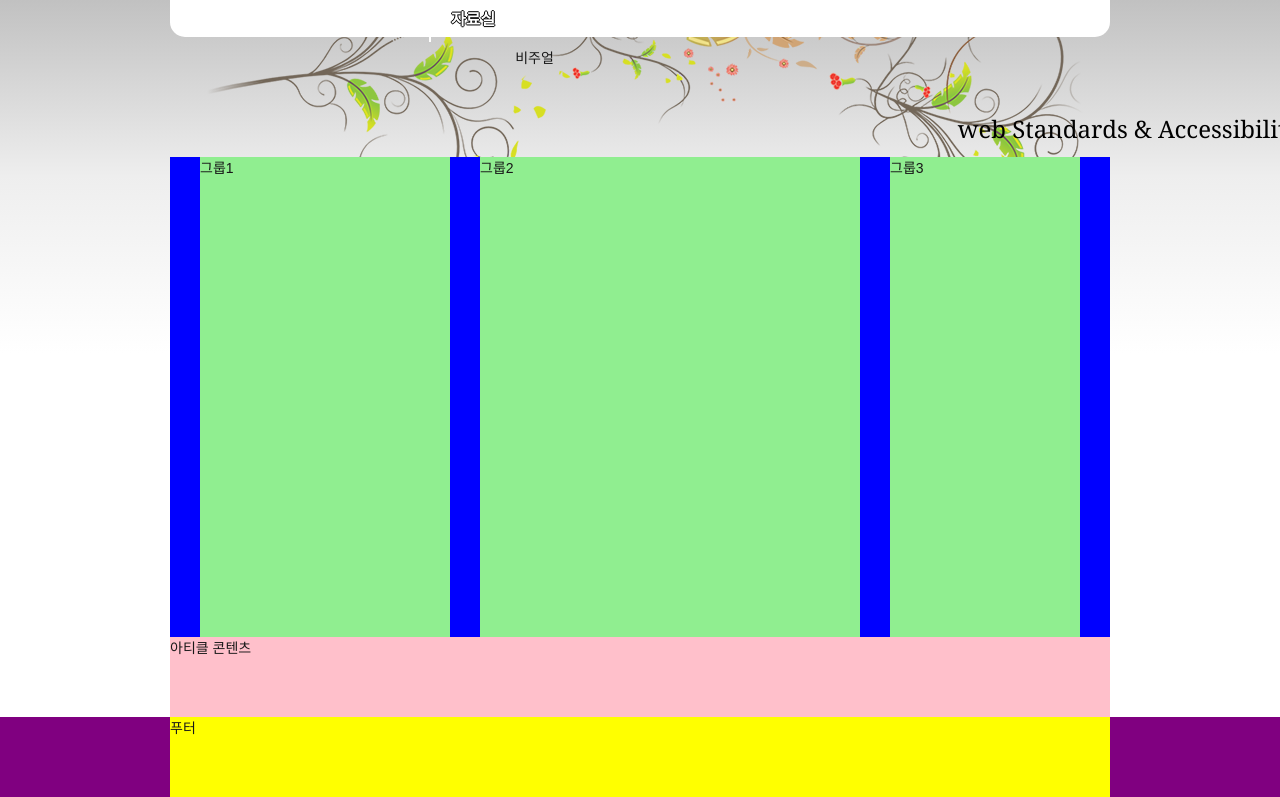
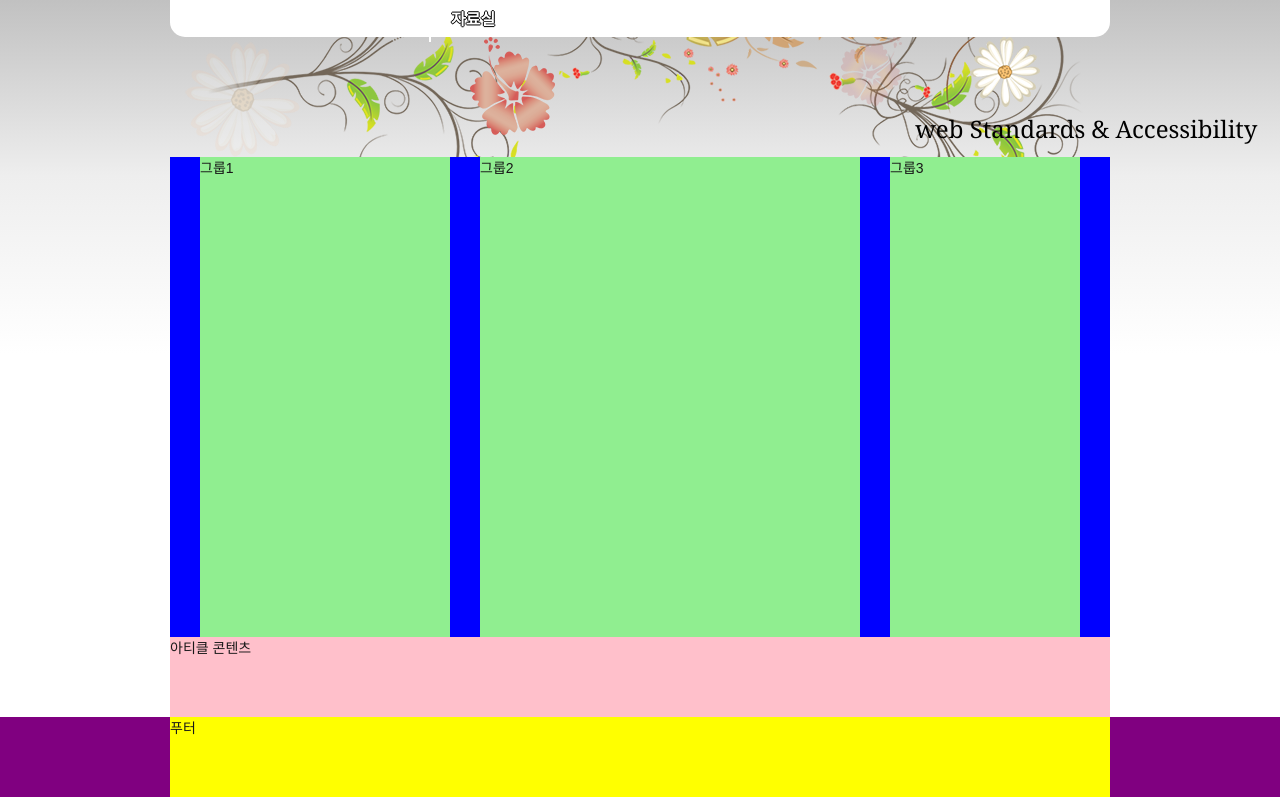
Before and after one commit to yoninim/kpc, a plain HTML site: page main.html in a window 1280 px wide. Shown: the part 90-887 px from the top of the page. Drawn offline with Linux system fonts and the light colour scheme; a web font is replaced by a local one.

Commit message:
비주얼 배경 애니메이션 완성

```diff
--- a/css/stylesheet.css
+++ b/css/stylesheet.css
@@ -137,6 +137,14 @@ border-radius: 0 0 15px 15px;
   font-family: 'fontello';
 }
 /* 비주얼 */
+@keyframes bgAni{
+  0%{
+    opacity: 1;
+  }
+  100%{
+    opacity: 0;
+  }
+}
 @keyframes textAni{
   0%{
     color: rgba(0,0,0,0);
@@ -153,11 +161,28 @@ border-radius: 0 0 15px 15px;
 height: 120px;
 position: relative;
 }
+.visual::before, .visual::after{
+  content: '';
+  width: 100%;
+  height: 100%;
+  position: absolute;
+  top: 0;
+  left: 0;
+  z-index: -1;
+  animation: bgAni 2000ms infinite alternate;
+}
+.visual::before{
+  background: url('images/ani_flower_01.png') no-repeat 0 -10px,
+  url('images/ani_flower_02.png') no-repeat 670px 0 ;
+}
+.visual::after{
+  background: url('images/ani_flower_03.png') no-repeat 300px 0,
+  url('images/ani_flower_04.png') no-repeat 800px 0 ;
+  animation-delay: 1000ms;
+}
 .visual-text{
   font-family: Georgia, 'Times New Roman', Times, serif;
-  animation-name: textAni;
-  animation-duration: 3000ms;
-  animation-fill-mode: forwards;
+  animation: textAni 1000ms forwards;
   display: inline-block;
   max-width: 540px;
 }
--- a/main.html
+++ b/main.html
@@ -119,7 +119,7 @@
         </ul>
       </nav>
     </header>
-    <div class="visual">비주얼
+    <div class="visual">
     <p class="visual-text">
       web Standards &amp; Accessibility
     </p>
```
